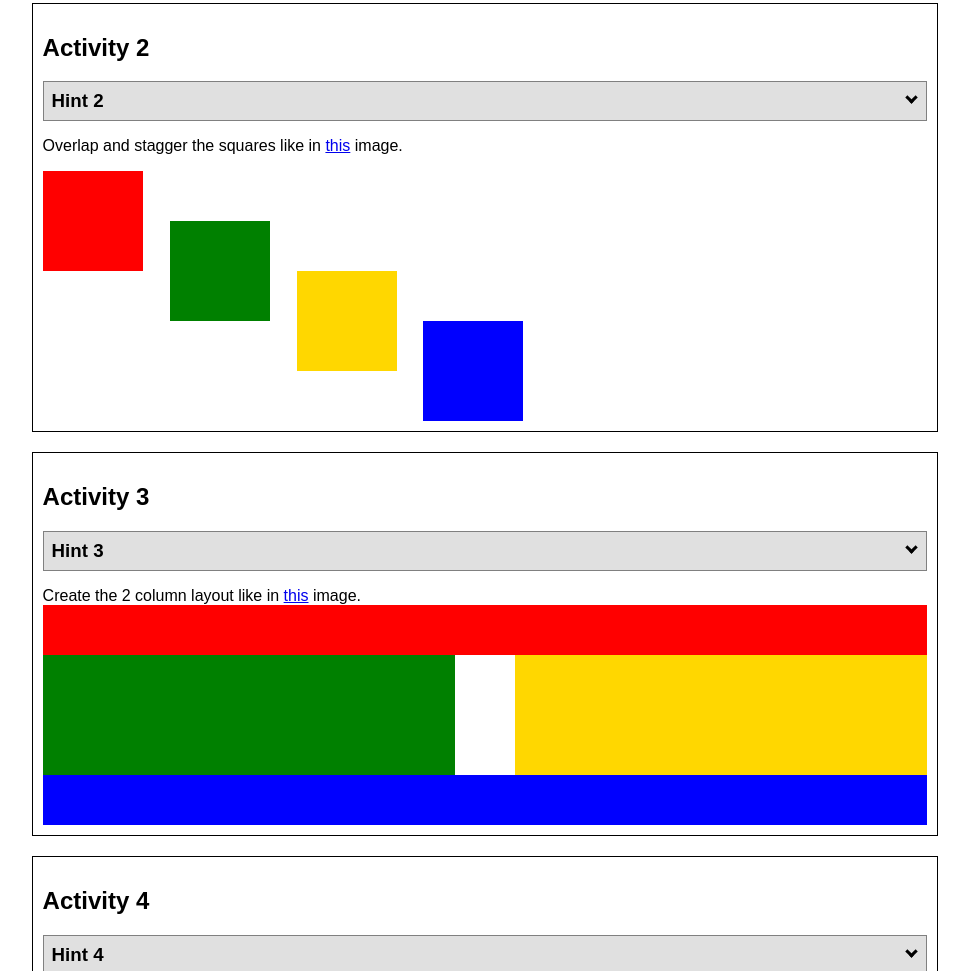
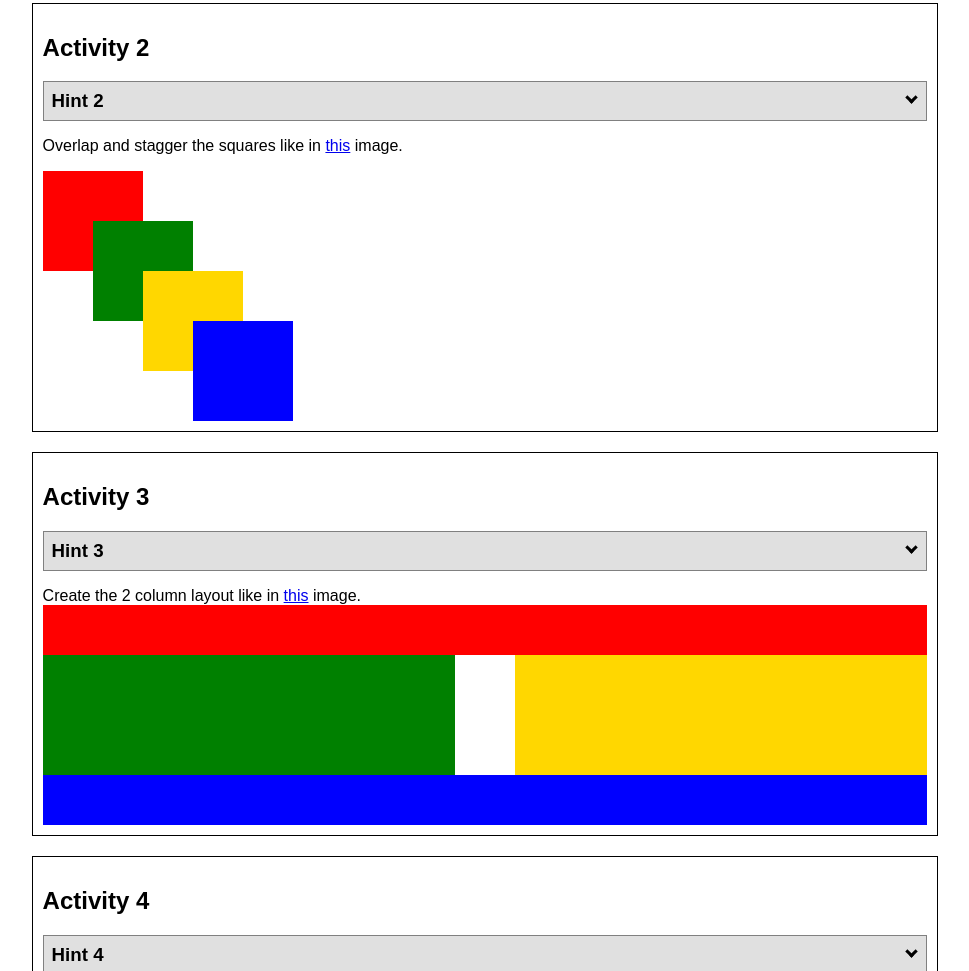
Before and after one commit to knblomquist/WDD130, a plain HTML site: page WWR/positioning.html in a window 1280 px wide. Shown: the part 1005-1976 px from the top of the page, without its empty margins (155-1124 px from the left). Drawn offline with Linux system fonts and the light colour scheme.

Commit message:
homework

```diff
--- a/WWR/positionstyles.css
+++ b/WWR/positionstyles.css
@@ -33,39 +33,34 @@
 /* Activity 2 styles */
 .content2 {
   /* This is the parent of the activity 2 boxes. */
-  display: grid;
-  grid-template-columns: repeat(5, 1fr);
+  background-color: white;
 }
 .red2 {
   width: 100px;
   height: 100px;
   background-color: red;
-  grid-column: 1/3;
 }
 .green2 {
   width: 100px;
   height: 100px;
   background-color: green;
-  grid-column: 2/4;
   margin-top: -50px;
-  margin-left: -50px;
+  margin-left: 50px;
 }
 .yellow2 {
   width: 100px;
   height: 100px;
   background-color: gold;
-  grid-column: 3/5;
   margin-top: -50px;
-  margin-left: -100px;
+  margin-left: 100px;
 
 }
 .blue2 {
   width: 100px;
   height: 100px;
   background-color: blue;
-  grid-column: 4/6;
   margin-top: -50px;
-  margin-left: -150px;
+  margin-left: 150px;
 }
 /* Activity 3 styles */
 .content3 {
```
